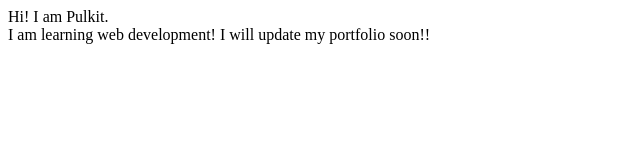
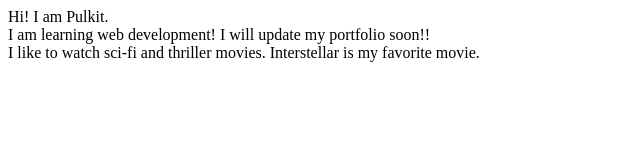
Before and after one commit to Pulkit426/pulkit-agrawal-portfolio, a plain HTML site: page index.html in a window 1280 px wide. Shown: the whole page, without its empty margins (0-640 px from the left). Drawn offline with Linux system fonts and the light colour scheme.

Commit message:
added hobbies

```diff
--- a/index.html
+++ b/index.html
@@ -10,5 +10,7 @@
      Hi! I am Pulkit.
      <br>
      I am learning web development! I will update my portfolio soon!!
+     <br>
+     I like to watch sci-fi and thriller movies. Interstellar is my favorite movie.
 </body>
 </html>
```
